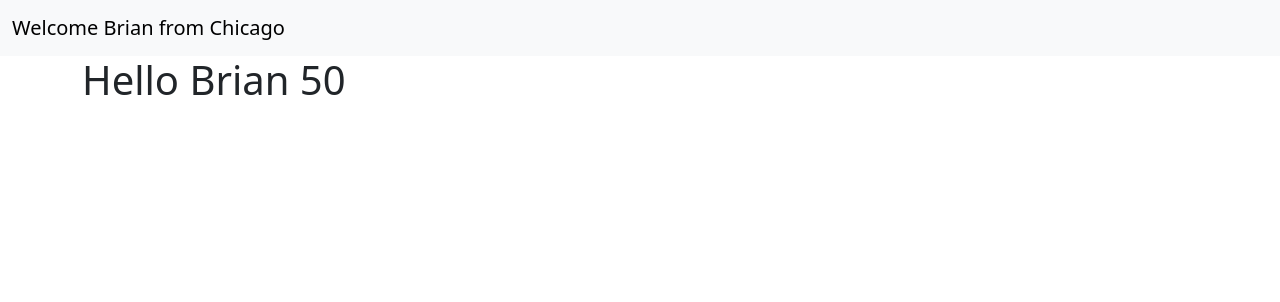
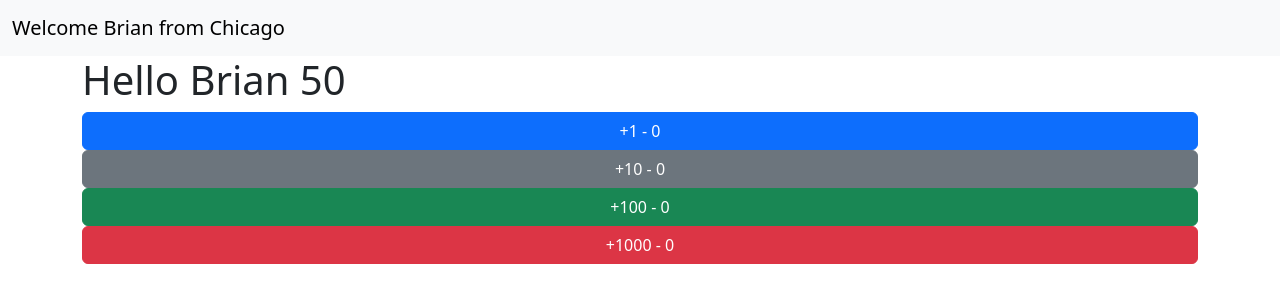
Before and after one commit to bstanton773/kekambas-106_react_intro, a React (Create React App) app: page / in a window 1280 px wide. Shown: the top 302 px of the page. Built offline with nearby package versions, Linux system fonts and the light colour scheme.

Commit message:
Add stateful function components with useState

```diff
--- a/src/App.js
+++ b/src/App.js
@@ -1,12 +1,20 @@
+import Button from "./components/Button";
 import Navbar from "./components/Navbar";
 
 function App(props){
     let myName = 'Brian'
+    let buttons = [
+        {color: 'primary', step: 1},
+        {color: 'secondary', step: 10},
+        {color: 'success', step: 100},
+        {color: 'danger', step: 1000},
+    ]
     return (
         <>
             <Navbar city="Chicago" test={123} name={myName} />
             <div className="container">
                 <h1>Hello {myName} {10 * 5}</h1>
+                {buttons.map((button, idx) => <Button color={button.color} step={button.step} key={idx}/>)}
             </div>
         </>
         );
--- /dev/null
+++ b/src/components/Button.jsx
@@ -0,0 +1,14 @@
+import React, { useState } from 'react';
+
+export default function Button(props) {
+    const [count, setCount] = useState(0);
+
+    function handleClick(){
+        console.log('Button clicked', count, props.step)
+        setCount(count + props.step)
+    }
+
+    return (
+        <button className={`btn btn-${props.color} w-100`} onClick={handleClick}>+{props.step} - {count}</button>
+    )
+}
```
